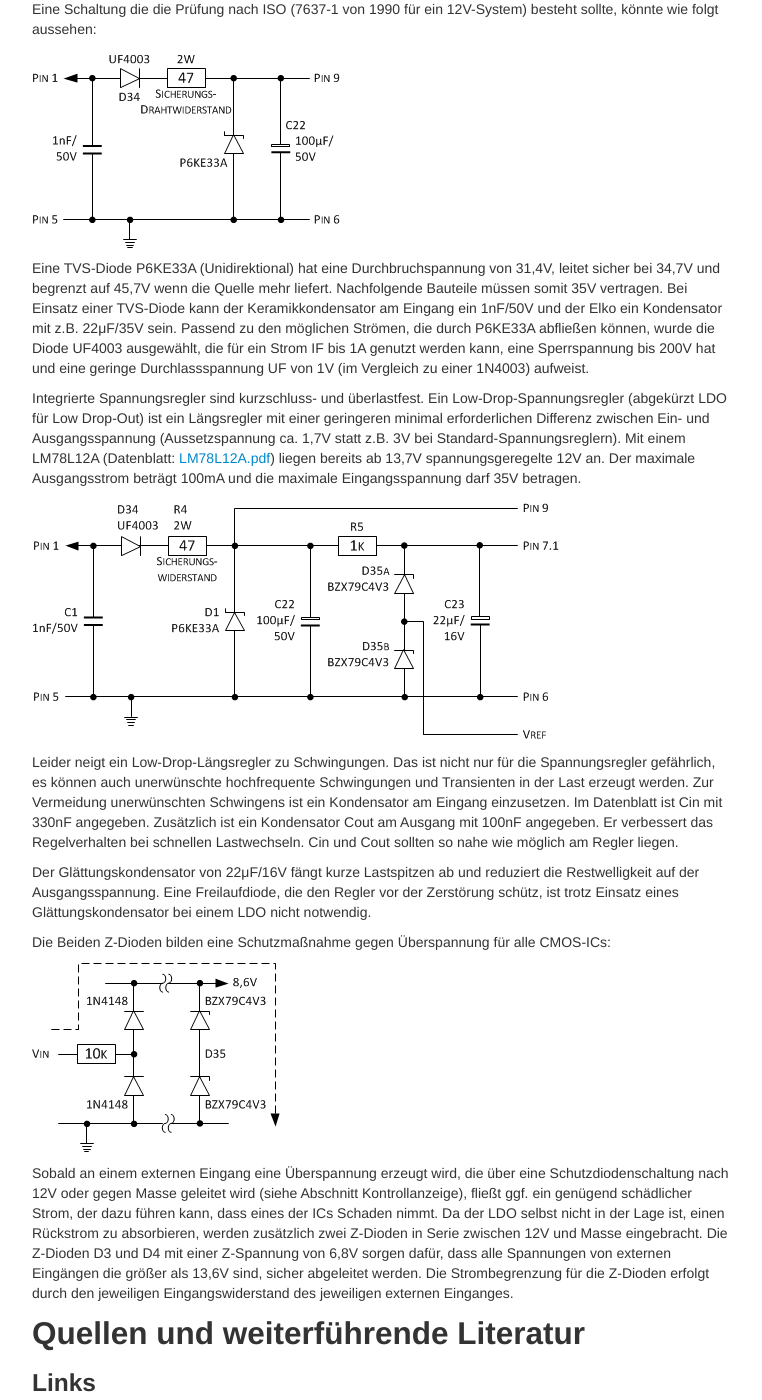
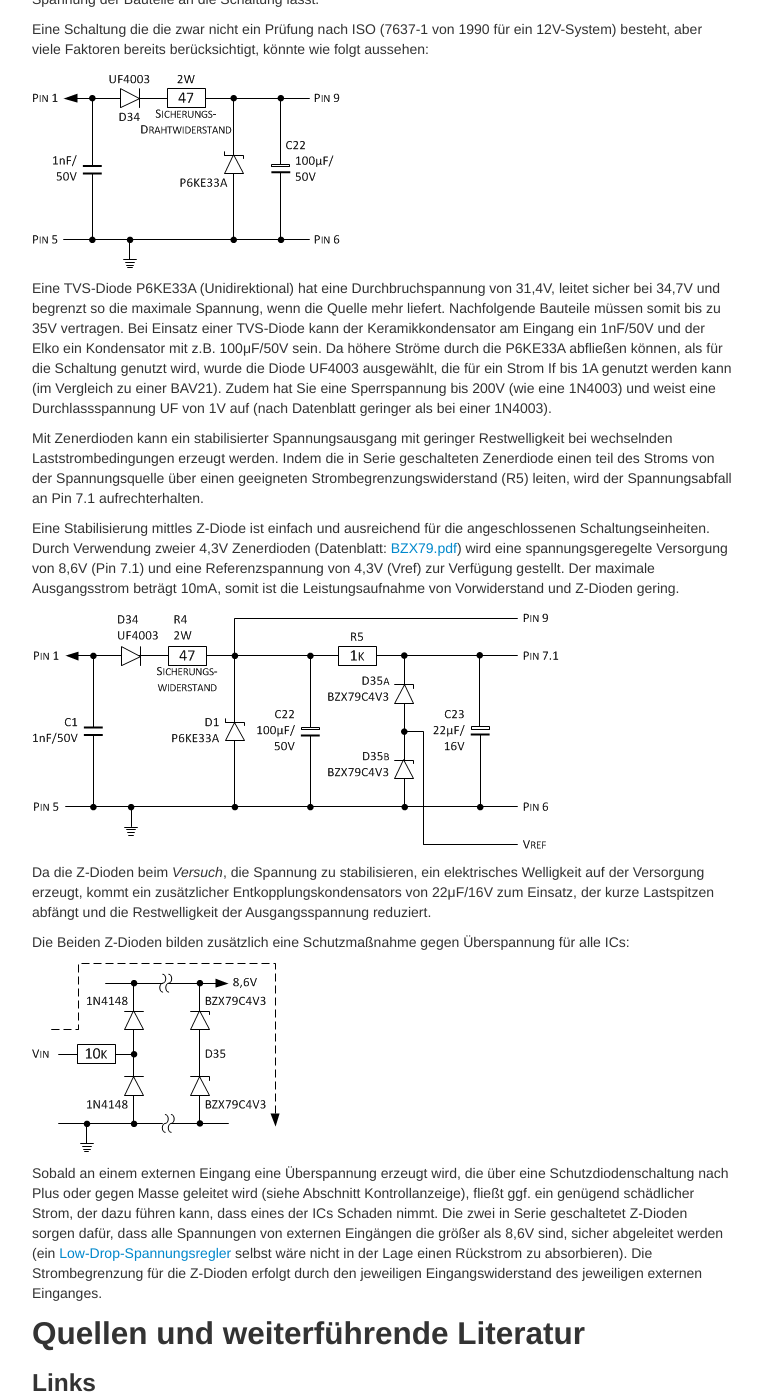
Before and after one commit to brickpool/Speedometer, a Jekyll site: the page built from pages/versorgungsspannung.md, in a window 1280 px wide and 1400 px high, scrolled down 813 px. Shown: the whole window, without its empty margins (258-1020 px from the left). Built offline with Jekyll 4.4.1, drawn with Linux system fonts in a browser that asks for light colours; some of the changed text lies outside the part shown.

Commit message:
Update pages

```diff
--- a/pages/versorgungsspannung.md
+++ b/pages/versorgungsspannung.md
@@ -6,41 +6,43 @@ description: Universal LCD Motorrad Tachometer
 
 Im normalen Betrieb liegen die Spannungen im Kfz-Bordnetz bei 12V (10V bis 15V). Kritische Spannungspegel von bis 60V in Folge eines massiven Masseversatzes entstehen vor allem dann, wenn Masseverbindungen wegkorrodiert sind oder die Batteriepolklemmung locker ist. Dem nicht genug, die Versorgungsspannung fällt bis auf 8V beim Anlassen ab, hat ca. 12,6 V sobald das Kfz abgestellt ist, erreicht 14,4 V beim Fahren, 28,8 V beim Jumpstart vom LKW und kennt auch Spannungsspitzen von kurzzeitig -100 V wenn ein Relais abfällt oder +100 V, wenn ein Kabel der Lichtmaschine einen Wackelkontakt hat. Elektrische Kfz-Anlagen/Bauteile werden daher nach einer ISO-Norm (ISO 16750) getestet.
 
-Als Verpolungsschutz sollte eine Diode (z.B. BAV21/250mA, 1N4003/1A, BYV27-200/2A) eingesetzt werden, die den Betriebsstrom und die maximalen Spannungsimpulse (von 100V oder mehr) aushält. Ein Elko 4,7..220μF (je nach Stromstärke) puffert kurze Spannungseinbrüche. Damit der Elko beim Absinken der Versorgungsspannung nicht entladen wird, sollte er in Reihe nach der Diode eingebracht werden. Eine zusätzliche Sicherung oder ein 10 Ohm Widerstand mit hoher Leistung (u.a. auch wegen der Spannungsfestigkeit) dient als Leitungsschutz.
+Als Verpolungsschutz sollte eine Diode (z.B. BAV21/250mA, 1N4003/1A, BYV27-200/2A) eingesetzt werden, die den Betriebsstrom und die maximalen Spannungsimpulse (von 100V oder mehr) aushält. Ein Elko 4,7..220μF (je nach Stromstärke) puffert kurze Spannungseinbrüche. Damit der Elko beim Absinken der Versorgungsspannung nicht entladen wird, sollte er in Reihe nach der Diode eingebracht werden. Eine zusätzliche Sicherung oder ein Drahtwiderstand mit hoher Leistung (u.a. auch wegen der Spannungsfestigkeit) dient als Leitungsschutz.
 
 Für einfache Anwendungen reicht es, nur gegen zerstörerische Spannungen abzublocken:
 
 ![KFZ-Versorgungsspannung Abb. 1](../images/Versorgungsspannung_1.png)
 
-Um Störungen mit hohen Frequenzen von der Schaltung fernzuhalten, ist eine Drossel mit 47μH sinnvoll, die diese Frequenzen dämpft. Um es noch „sauberer“ zu haben, sollte man ganz vorne am Eingang einen Keramikkondensator von 1..10nF zwischen Versorgungsspannung und Masse setzen.
+Um Störungen mit hohen Frequenzen von der Schaltung fernzuhalten, ist ganz vorne am Eingang ein Keramikkondensator von 1..10nF zwischen Versorgungsspannung und Masse sinnvoll, der diese Frequenzen dämpft. Um es noch „sauberer“ zu haben, könnte man anstatt den Sicherungswiderstand eine Drossel mit 47μH setzen.
 
 Um länger höhere Spannungen von der Schaltung fernhalten, wird eine Überspannungsschutzdiode (TVS-Diode, Transil) eingesetzt, die bei einer Spannung von 28,8V (Spannung für den Jumpstart-Test, Load Dump-Test wird mit 27V angenommen) noch nicht leitet und bei vollem Ableitstrom nicht mehr als die maximal erlaubte Spannung der Bauteile an die Schaltung lässt.
 
-Eine Schaltung die die Prüfung nach ISO (7637-1 von 1990 für ein 12V-System) besteht sollte, könnte wie folgt aussehen:
+Eine Schaltung die die zwar nicht ein Prüfung nach ISO (7637-1 von 1990 für ein 12V-System) besteht, aber viele Faktoren bereits berücksichtigt, könnte wie folgt aussehen:
 
 ![KFZ-Versorgungsspannung Abb. 2](../images/Versorgungsspannung_2.png)
 
-Eine TVS-Diode P6KE33A (Unidirektional) hat eine Durchbruchspannung von 31,4V, leitet sicher bei 34,7V und begrenzt auf 45,7V wenn die Quelle mehr liefert. Nachfolgende Bauteile müssen somit 35V vertragen. Bei Einsatz einer TVS-Diode kann der Keramikkondensator am Eingang ein 1nF/50V und der Elko ein Kondensator mit z.B. 22μF/35V sein. Passend zu den möglichen Strömen, die durch P6KE33A abfließen können, wurde die Diode UF4003 ausgewählt, die für ein Strom IF bis 1A genutzt werden kann, eine Sperrspannung bis 200V hat und eine geringe Durchlassspannung UF von 1V (im Vergleich zu einer 1N4003) aufweist.
+Eine TVS-Diode P6KE33A (Unidirektional) hat eine Durchbruchspannung von 31,4V, leitet sicher bei 34,7V und begrenzt so die maximale Spannung, wenn die Quelle mehr liefert. Nachfolgende Bauteile müssen somit bis zu 35V vertragen. Bei Einsatz einer TVS-Diode kann der Keramikkondensator am Eingang ein 1nF/50V und der Elko ein Kondensator mit z.B. 100μF/50V sein. Da höhere Ströme durch die P6KE33A abfließen können, als für die Schaltung genutzt wird, wurde die Diode UF4003 ausgewählt, die für ein Strom If bis 1A genutzt werden kann (im Vergleich zu einer BAV21). Zudem hat Sie eine Sperrspannung bis 200V (wie eine 1N4003) und weist eine Durchlassspannung UF von 1V auf (nach Datenblatt geringer als bei einer 1N4003).
 
-Integrierte Spannungsregler sind kurzschluss- und überlastfest. Ein Low-Drop-Spannungsregler (abgekürzt LDO für Low Drop-Out) ist ein Längsregler mit einer geringeren minimal erforderlichen Differenz zwischen Ein- und Ausgangsspannung (Aussetzspannung ca. 1,7V statt z.B. 3V bei Standard-Spannungsreglern). Mit einem LM78L12A (Datenblatt: [LM78L12A.pdf](https://www.fairchildsemi.com/datasheets/LM/LM78L12A.pdf)) liegen bereits ab 13,7V spannungsgeregelte 12V an. Der maximale Ausgangsstrom beträgt 100mA und die maximale Eingangsspannung darf 35V betragen.
+Mit Zenerdioden kann ein stabilisierter Spannungsausgang mit geringer Restwelligkeit bei wechselnden Laststrombedingungen erzeugt werden. Indem die in Serie geschalteten Zenerdiode einen teil des Stroms von der Spannungsquelle über einen geeigneten Strombegrenzungswiderstand (R5) leiten, wird der Spannungsabfall an Pin 7.1 aufrechterhalten.
+
+Eine Stabilisierung mittles Z-Diode ist einfach und ausreichend für die angeschlossenen Schaltungseinheiten. Durch Verwendung zweier 4,3V Zenerdioden (Datenblatt: [BZX79.pdf](http://www.nxp.com/documents/data_sheet/BZX79.pdf)) wird eine spannungsgeregelte Versorgung von 8,6V (Pin 7.1) und eine Referenzspannung von 4,3V (Vref) zur Verfügung gestellt. Der maximale Ausgangsstrom beträgt 10mA, somit ist die Leistungsaufnahme von Vorwiderstand und Z-Dioden gering.
 
 ![KFZ-Versorgungsspannung Abb. 3](../images/Versorgungsspannung_3.png)
 
-Leider neigt ein Low-Drop-Längsregler zu Schwingungen. Das ist nicht nur für die Spannungsregler gefährlich, es können auch unerwünschte hochfrequente Schwingungen und Transienten in der Last erzeugt werden. Zur Vermeidung unerwünschten Schwingens ist ein Kondensator am Eingang einzusetzen. Im Datenblatt ist Cin mit 330nF angegeben. Zusätzlich ist ein Kondensator Cout am Ausgang mit 100nF angegeben. Er verbessert das Regelverhalten bei schnellen Lastwechseln. Cin und Cout sollten so nahe wie möglich am Regler liegen.
+Da die Z-Dioden beim _Versuch_, die Spannung zu stabilisieren, ein elektrisches Welligkeit auf der Versorgung erzeugt, kommt ein zusätzlicher Entkopplungskondensators von 22μF/16V zum Einsatz, der kurze Lastspitzen abfängt und die Restwelligkeit der Ausgangsspannung reduziert.
 
-Der Glättungskondensator von 22μF/16V fängt kurze Lastspitzen ab und reduziert die Restwelligkeit auf der Ausgangsspannung. Eine Freilaufdiode, die den Regler vor der Zerstörung schütz, ist trotz Einsatz eines Glättungskondensator bei einem LDO nicht notwendig.
-
-Die Beiden Z-Dioden bilden eine Schutzmaßnahme gegen Überspannung für alle CMOS-ICs:
+Die Beiden Z-Dioden bilden zusätzlich eine Schutzmaßnahme gegen Überspannung für alle ICs:
 
 ![KFZ-Versorgungsspannung Abb. 4](../images/Versorgungsspannung_4.png)
 
-Sobald an einem externen Eingang eine Überspannung erzeugt wird, die über eine Schutzdiodenschaltung nach 12V oder gegen Masse geleitet wird (siehe Abschnitt Kontrollanzeige), fließt ggf. ein genügend schädlicher Strom, der dazu führen kann, dass eines der ICs Schaden nimmt. Da der LDO selbst nicht in der Lage ist, einen Rückstrom zu absorbieren, werden zusätzlich zwei Z-Dioden in Serie zwischen 12V und Masse eingebracht. Die Z-Dioden D3 und D4 mit einer Z-Spannung von 6,8V sorgen dafür, dass alle Spannungen von externen Eingängen die größer als 13,6V sind, sicher abgeleitet werden. Die Strombegrenzung für die Z-Dioden erfolgt durch den jeweiligen Eingangswiderstand des jeweiligen externen Einganges.
+Sobald an einem externen Eingang eine Überspannung erzeugt wird, die über eine Schutzdiodenschaltung nach Plus oder gegen Masse geleitet wird (siehe Abschnitt Kontrollanzeige), fließt ggf. ein genügend schädlicher Strom, der dazu führen kann, dass eines der ICs Schaden nimmt. Die zwei in Serie geschaltetet Z-Dioden sorgen dafür, dass alle Spannungen von externen Eingängen die größer als 8,6V sind, sicher abgeleitet werden (ein [Low-Drop-Spannungsregler](http://de.wikipedia.org/wiki/Spannungsregler) selbst wäre nicht in der Lage einen Rückstrom zu absorbieren). Die Strombegrenzung für die Z-Dioden erfolgt durch den jeweiligen Eingangswiderstand des jeweiligen externen Einganges.
 
 ## Quellen und weiterführende Literatur
 
 ### Links
+- Mikrocontroller.net; [Kfz Spannungsspitzenkiller / Transientenschutz](http://www.mikrocontroller.net/articles/Kfz_Spannungsspitzenkiller_/_Transientenschutz)
 - Mikrocontroller.net; [12V KFZ Versorgungs-Schaltung aus de.dse-faq](https://www.mikrocontroller.net/topic/392585)
 - de.sci.electronics-FAQ; [F.23. Das KFZ-Bordnetz](http://www.dse-faq.elektronik-kompendium.de/dse-faq.htm#F.23)
+- Elektronik-Kompendium; [Spannungsstabilisierung mit Z-Diode](http://www.elektronik-kompendium.de/sites/slt/1012151.htm)
 
 ### Startseite
 Zum Anfang geht's [hier](../index.html).
```
Also changed, not shown: pages/benzinstandsanzeige.md (+9 -9 lines), pages/kontrollanzeige_1.md (+11 -12 lines), pages/kontrollanzeige_2.md (+3 -3 lines).
